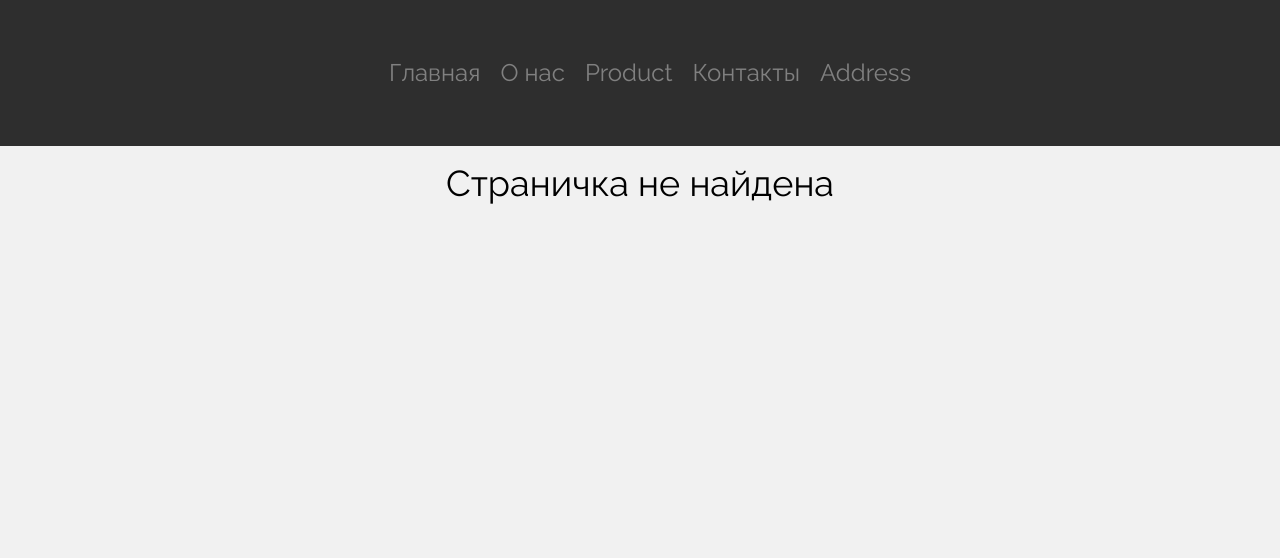
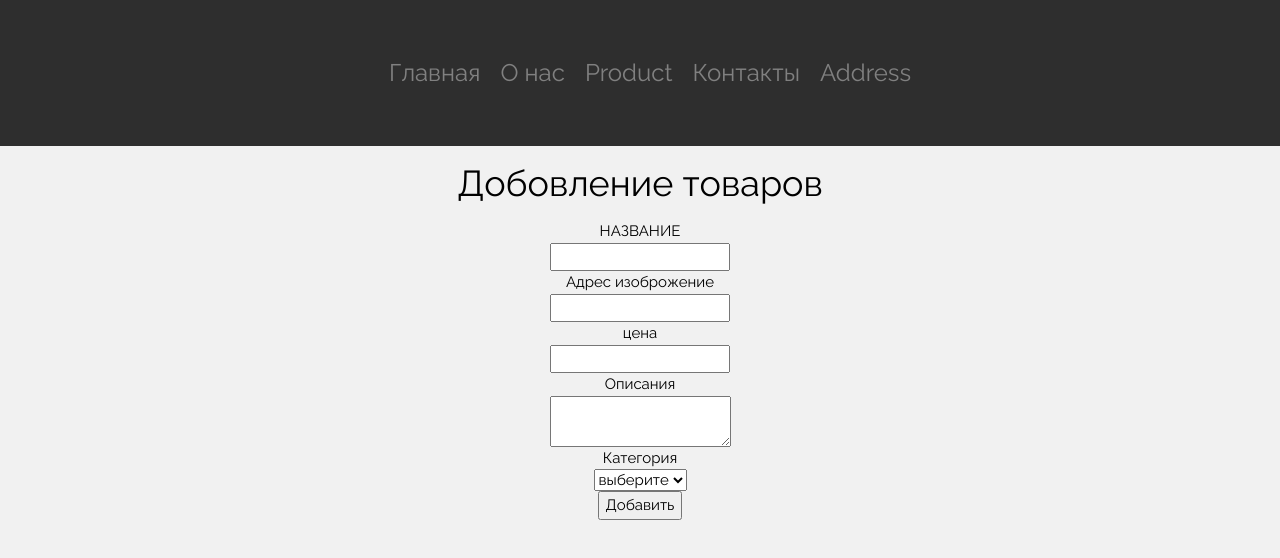
Before and after one commit to ManassAsylbek/my_blog, a React (Create React App) app: page /admin/update-product/1 in a window 1280 px wide. Shown: the top 558 px of the page. Built offline with nearby package versions, Linux system fonts and the light colour scheme.

Commit message:
feat:04_08

```diff
--- a/src/App.js
+++ b/src/App.js
@@ -13,15 +13,15 @@ import Product from "./pages/Product/Product";
 import Goods from "./components/Watch/Goods";
 import CatalogGoods from "./components/GoodsCard/CatalogGoods";
 import Products from "./pages/Admin/Product/Products";
+import Iphone from "./pages/Admin/IphoneAdmin/Iphone";
+import UpdateProduct from "./pages/Admin/UpdateProduct/UpdateProduct";
 
 let dateAll;
 
 
 function App() {
 
-    const dateGoods=(product)=> {
-        dateAll=product
-    }
+
     return (
             <BrowserRouter>
                 <Header/>
@@ -29,11 +29,13 @@ function App() {
                     <Route path="/" element={<Main text="Главная страница"/>}/>
                     <Route path="/about" element={<About/>}/>
                     <Route path="/product/" element={<Product/>}/>
-                    <Route path="/product/:name/" element={<CatalogGoods dateGoods={dateGoods}/>}/>
+                    <Route path="/product/:name/" element={<CatalogGoods/>}/>
                     <Route path="/product/:name/:id" element={<Goods  dateAll={dateAll}/>}/>
                     <Route path="/contacts" element={<Contacts/>}/>
                     <Route path="/address" element={<Address/>}/>
                     <Route path="/admin/add-products" element={<Products/>}/>
+                    <Route path="/admin/iphone" element={<Iphone/>}/>
+                    <Route path="/admin/update-product/:id" element={<UpdateProduct/>}/>
                     <Route path="*" element={<NotFound/>}/>
                 </Routes>
                 <Toaster/>
--- a/src/components/GoodsCard/CatalogGoods.js
+++ b/src/components/GoodsCard/CatalogGoods.js
@@ -1,5 +1,5 @@
 import React, {useEffect, useState, useContext} from 'react';
-import toast from 'react-hot-toast'
+import {toast} from 'react-hot-toast'
 import style from "./CatalogGoods.module.css"
 import {NavLink, useParams} from "react-router-dom";
 import DateProductContext from "../../Context/Context";
@@ -11,7 +11,7 @@ const CatalogGoods = (props) => {
 
 
     useEffect(() => {
-        fetch(`http://localhost:3001/${params.name}`)
+        fetch(`http://localhost:3002/${params.name}`)
             .then(response => {
                 if (response.status === 200) {
                     return response.json()
@@ -19,7 +19,7 @@ const CatalogGoods = (props) => {
                     toast.error("Error. Status: "+ response.status)
                 }
             })
-            .then(data => setCatalog(data) && props.dateGoods(data))
+            .then(data => setCatalog(data))
     }, [])
 
 
--- a/src/components/Watch/Goods.js
+++ b/src/components/Watch/Goods.js
@@ -1,6 +1,6 @@
 import React, {useContext, useEffect, useState} from 'react';
 import {useParams, useSearchParams} from "react-router-dom";
-import style from "../Iphone/Iphone.module.css";
+import style from "../../pages/Admin/IphoneAdmin/Iphone.module.css";
 import DateProductContext from "../../Context/Context";
 
 const Goods = (props) => {
--- /dev/null
+++ b/src/pages/Admin/IphoneAdmin/Iphone.js
@@ -0,0 +1,68 @@
+import React, {useEffect, useState} from 'react';
+import style from './Iphone.module.css'
+import {toast} from "react-hot-toast";
+import {Link} from "react-router-dom";
+
+const Iphone = () => {
+
+    const [goods, setGoods] = useState([]);
+
+    const deleteGoods = (id) => {
+        const url = 'http://localhost:3002/iphones/'+id;
+        const options={
+            method:'DELETE'
+        }
+        fetch(url,options)
+            .then(response => {
+                if (response.ok) {
+                    toast.success("Товар успешно DELETE")
+                    getGoods();
+                } else {
+                    toast.error("Что=то произошло.Cтатус ошибки:" + response.status)
+                }
+            })
+    }
+    const getGoods = () => {
+        const url = 'http://localhost:3002/iphones';
+        fetch(url)
+            .then(response => {
+                if (response.ok) {
+                 return response.json()
+                } else {
+                    toast.error("Что=то произошло.Cтатус ошибки:" + response.status)
+                }
+            })
+            .then(data => setGoods(data))
+    }
+    useEffect(getGoods, [])
+
+    return (
+        <div className={style.iphone}>
+            <table>
+                <tr>
+                    <th>Изображение</th>
+                    <th>Название</th>
+                    <th>Цена</th>
+                    <th>Действия</th>
+                </tr>
+                {
+                    goods.map(item => {
+                        return (
+                            <tr>
+                                <td><img src={item.img} alt=""/></td>
+                                <td>{item.name}</td>
+                                <td>{item.price}</td>
+                                <td>
+                                    <button onClick={() => deleteGoods(item.id)}>удалить</button>
+                                    <Link to={`/admin/update-product/${item.id}`}><button>Редактировать</button></Link>
+                                </td>
+                            </tr>
+                        )
+                    })
+                }
+            </table>
+        </div>
+    );
+};
+
+export default Iphone;
--- a/src/components/Iphone/Iphone.module.css
+++ b/src/pages/Admin/IphoneAdmin/Iphone.module.css
@@ -1,12 +1,16 @@
 .iphone {
-    width: 600px;
+    max-width: 900px;
     display: flex;
     justify-content: center;
     margin: 0 auto;
 }
-
+.iphone table{
+    width: 100%;
+    border: 1px solid gray;
+}
 .iphone img {
-    width: 300px;
+    width: 200px;
+    height: 200px;
 }
 
 .quantityStatus {
--- a/src/pages/Admin/Product/Products.js
+++ b/src/pages/Admin/Product/Products.js
@@ -1,29 +1,63 @@
 import React, {useState} from 'react';
 import s from './Products.module.css'
+import {toast} from "react-hot-toast";
 
 const Products = () => {
-    const [name,setName] = useState(null)
-    const [imgUrl,setImgUrl] = useState(null)
-    const [price,setPrice] = useState(null)
-    const [desc,setDesc] = useState(null)
-    const [category,setcategory] = useState(null)
+    const [name, setName] = useState(null)
+    const [imgUrl, setImgUrl] = useState(null)
+    const [price, setPrice] = useState(null)
+    const [desc, setDesc] = useState(null)
+    const [category, setcategory] = useState(null)
 
-    const getValue= (e) =>{
-        if(e.currentTarget.id==="name"){
+    const getValue = (e) => {
+        if (e.currentTarget.id === "name") {
             setName(e.currentTarget.value)
-        }if(e.currentTarget.id==="imgUrl"){
+        }
+        if (e.currentTarget.id === "imgUrl") {
             setImgUrl(e.currentTarget.value)
-        }if(e.currentTarget.id==="price"){
-            setPrice(e.currentTarget.value)
-        }if(e.currentTarget.id==="desc"){
+        }
+        if (e.currentTarget.id === "price") {
+            setPrice(e.currentTarget.value+" сом")
+        }
+        if (e.currentTarget.id === "desc") {
             setDesc(e.currentTarget.value)
-        }if(e.currentTarget.id==="category"){
+        }
+        if (e.currentTarget.id === "category") {
             setcategory(e.currentTarget.value)
         }
     }
 
-    const saveData = () =>{
-        console.log("work")
+    const saveData = () => {
+        const data = {
+            price,
+            name,
+            img: imgUrl,
+            description: desc,
+        }
+
+        let url = ""
+
+        if (category === "1") {
+            url = "http://localhost:3002/iphones"
+        }
+        if (category === "2") {
+            url = "http://localhost:3002/watchs"
+        }
+        const option = {
+            method: "POST",
+            headers: {
+                "content-Type": "application/json"
+            },
+            body: JSON.stringify(data)
+        }
+        fetch(url, option)
+            .then(response =>{
+                if(response.ok===true){
+                    toast.success("Товар успешно добавлен")
+                }else {
+                    toast.error("Что=то произошло Cтатус ошибки:" + response.status)
+                }
+            })
     }
 
     return (
@@ -40,7 +74,7 @@ const Products = () => {
                 </div>
                 <div>
                     <label htmlFor="price">цена</label>
-                    <input type="number" id="price" onChange={getValue} />
+                    <input type="number" id="price" onChange={getValue}/>
                 </div>
                 <div>
                     <label htmlFor="desc">Описания</label>
--- /dev/null
+++ b/src/pages/Admin/UpdateProduct/UpdateProduct.js
@@ -0,0 +1,43 @@
+import React from 'react';
+
+import s from "./UpdateProduct.module.css";
+
+const UpdateProduct = () => {
+    return (
+        <div className={s.container}>
+            <h1>Добовление товаров</h1>
+            <form className={s.classForm} action="javascript:void (0)">
+                <div>
+                    <label htmlFor="name">НАЗВАНИЕ</label>
+                    <input type="text" id="name"/>
+                </div>
+                <div>
+                    <label htmlFor="imgUrl">Адрес изоброжение</label>
+                    <input type="text" id="imgUrl" />
+                </div>
+                <div>
+                    <label htmlFor="price">цена</label>
+                    <input type="number" id="price"/>
+                </div>
+                <div>
+                    <label htmlFor="desc">Описания</label>
+                    <textarea id="desc" />
+                </div>
+                <div>
+                    <label htmlFor="category">Категория</label>
+                    <select id="category">
+                        <option value="0">выберите</option>
+                        <option value="1">iphone</option>
+                        <option value="2">watches</option>
+                    </select>
+                </div>
+                <div>
+                    <button >Добавить</button>
+                </div>
+
+            </form>
+        </div>
+    );
+};
+
+export default UpdateProduct;
--- /dev/null
+++ b/src/pages/Admin/UpdateProduct/UpdateProduct.module.css
@@ -0,0 +1,11 @@
+.container{
+    width: 700px;
+    margin: 0 auto;
+}
+
+.classForm div{
+
+    display: flex;
+    flex-direction: column;
+    align-items: center;
+}
--- a/src/pages/Product/Product.js
+++ b/src/pages/Product/Product.js
@@ -8,7 +8,7 @@ const Product = (props) => {
     const [catalog, setCatalog] = useState([])
 
     useEffect(() => {
-        fetch("http://localhost:3001/goodsCatolog")
+        fetch("http://localhost:3002/goodsCatolog")
             .then(response => {
                 if(response.status===200){
                     return response.json()
```
Also changed, not shown: src/components/Iphone/Iphone.js (deleted, +0 -27 lines).
